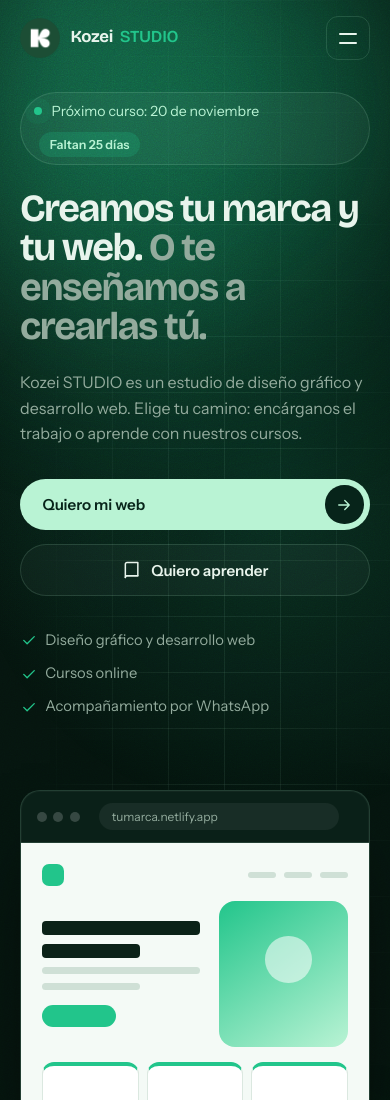
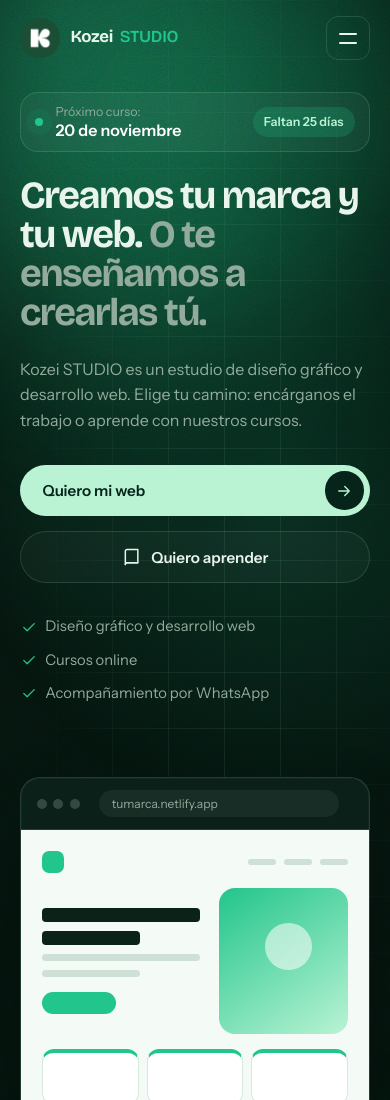
Before and after one commit to ro-omies/kozei-Studio, a plain HTML site: page index.html in a window 390 px wide. Shown: the top 1100 px of the page. Drawn offline with nearby package versions, Linux system fonts and the light colour scheme.

Commit message:
Update 3.0

```diff
--- a/index.html
+++ b/index.html
@@ -74,7 +74,7 @@
         <div class="hero__copy">
           <a class="pill reveal" href="#cursos">
             <span class="pill__dot" aria-hidden="true"></span>
-            Próximo curso: 20 de noviembre
+            <span class="pill__text"><span class="pill__label">Próximo curso:</span> <strong>20 de noviembre</strong></span>
             <span class="pill__count" id="countdown"></span>
           </a>
 
--- a/main.js
+++ b/main.js
@@ -401,7 +401,7 @@
     const today = new Date();
     today.setHours(0, 0, 0, 0);
     const days = Math.round((start - today) / 86400000);
-    if (days > 1) countdown.textContent = `Faltan ${days} días`;
+    if (days > 1) countdown.innerHTML = `<span class="pill__count-pre">Faltan </span>${days} días`;
     else if (days === 1) countdown.textContent = "Empieza mañana";
     else if (days === 0) countdown.textContent = "Empieza hoy";
     else countdown.remove();
--- a/styles.css
+++ b/styles.css
@@ -616,8 +616,9 @@ ul { list-style: none; }
 .pick[aria-pressed="true"] { background: var(--mint); color: var(--ink); border-color: transparent; }
 
 /* Detalles: franja, cuenta atrás y botón de WhatsApp */
-.pill { flex-wrap: wrap; }
-.pill__count { margin-left: 0.35rem; padding: 0.15rem 0.65rem; border-radius: 999px; background: rgba(34, 197, 139, 0.2); color: var(--mint); font-size: 0.78rem; font-weight: 600; }
+.pill__text { display: inline-flex; align-items: baseline; gap: 0.3rem; }
+.pill__text strong { font-weight: 600; }
+.pill__count { margin-left: 0.35rem; white-space: nowrap; padding: 0.15rem 0.65rem; border-radius: 999px; background: rgba(34, 197, 139, 0.2); color: var(--mint); font-size: 0.78rem; font-weight: 600; }
 .pill__count:empty { display: none; }
 
 .marquee { overflow: hidden; background: var(--emerald); color: var(--ink); border-block: 1px solid rgba(7, 36, 26, 0.15); }
@@ -723,6 +724,19 @@ ul { list-style: none; }
   .brand__name { font-size: 1.05rem; }
 }
 
+/* Aviso del próximo curso en móvil: dos líneas y la cuenta atrás a la derecha */
+@media (max-width: 560px) {
+  .pill { display: flex; width: 100%; gap: 0.75rem; padding: 0.7rem 0.9rem; border-radius: 18px; }
+  .pill__dot { flex-shrink: 0; }
+  .pill__text { flex-direction: column; gap: 0; line-height: 1.25; min-width: 0; }
+  .pill__label { font-size: 0.78rem; color: var(--fg-muted); }
+  .pill__text strong { font-size: 1rem; color: #fff; }
+  .pill__count { margin: 0 0 0 auto; padding: 0.3rem 0.7rem; font-size: 0.78rem; }
+}
+@media (max-width: 380px) {
+  .pill__count-pre { display: none; }
+}
+
 /* Respeta a quien prefiere menos movimiento */
 @media (prefers-reduced-motion: reduce) {
   html { scroll-behavior: auto; }
```
